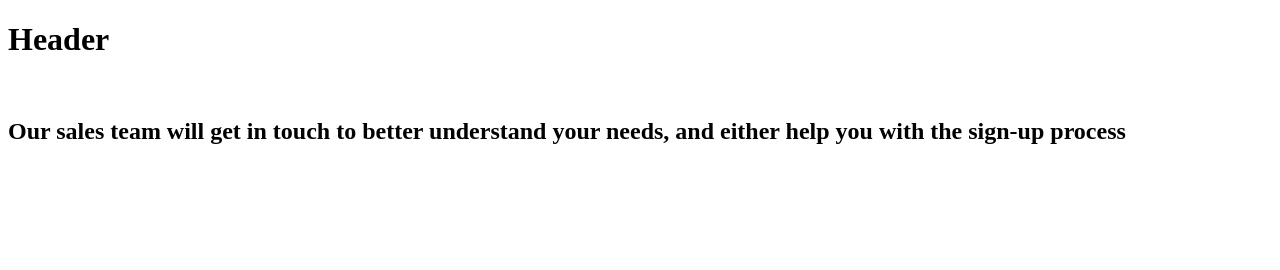
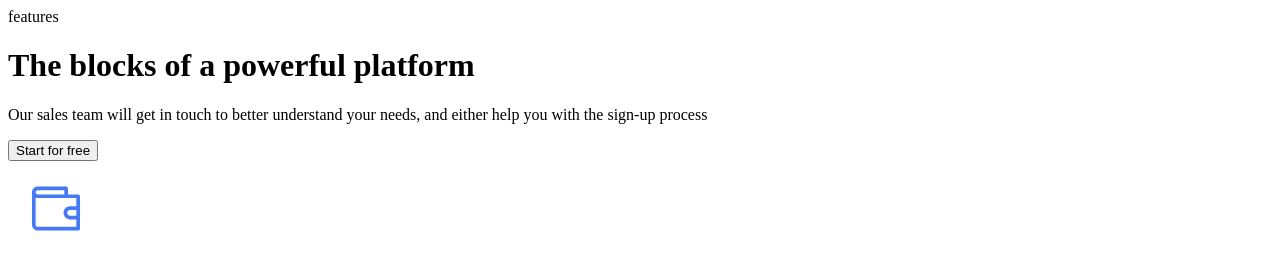
Before and after one commit to fixchick/fixchick.github.io, a plain HTML site: page markup_practice/1.html in a window 1280 px wide. Drawn offline with Linux system fonts and the light colour scheme.

Commit message:
add markup

```diff
--- a/markup_practice/1.html
+++ b/markup_practice/1.html
@@ -1,16 +1,41 @@
 <!DOCTYPE html>
 <html lang="en">
   <head>
+    <link rel="stylesheet" href="css/1.css" />
     <meta charset="UTF-8" />
     <meta name="viewport" content="width=device-width, initial-scale=1.0" />
     <title>Features</title>
   </head>
   <body>
-    <h1>Header</h1>
-    <br />
-    <h2>
+    <div>features</div>
+    <h1>The blocks of a powerful platform</h1>
+    <p>
       Our sales team will get in touch to better understand your needs, and
       either help you with the sign-up process
-    </h2>
+    </p>
+    <button>Start for free</button>
+    <div class="cards">
+      <div class="card">
+        <div class="icon">
+          <svg
+            width="96"
+            height="96"
+            viewBox="0 0 96 96"
+            fill="none"
+            xmlns="http://www.w3.org/2000/svg"
+          >
+            <path
+              fill-rule="evenodd"
+              clip-rule="evenodd"
+              d="M59.9534 33.4571H70.1826C71.2115 33.4571 71.9984 34.2438 71.9984 35.273V67.6552C71.9984 68.6841 71.2116 69.471 70.1826 69.471H29.7502C26.6027 69.471 24 66.8682 24 63.7208V31.3386C24 28.1912 26.6027 25.5884 29.7502 25.5885H58.1377C59.1666 25.5885 59.9534 26.3753 59.9534 27.4043V33.4571ZM56.3218 29.2201H29.7502C28.6001 29.2201 27.6317 30.1884 27.6317 31.3384C27.6317 32.4885 28.6001 33.4569 29.7502 33.4569H56.3218V29.2201ZM68.3667 65.8393H29.7502C28.6001 65.8393 27.6317 64.8709 27.6317 63.7208V36.6649C27.6921 36.7254 27.8132 36.7254 27.8738 36.7254C27.8988 36.7254 27.9239 36.7358 27.9533 36.7479C27.9948 36.7651 28.045 36.7859 28.1159 36.7859C28.237 36.8464 28.3581 36.8464 28.4185 36.8464C28.4488 36.8464 28.479 36.8615 28.5093 36.8766C28.5396 36.8917 28.5698 36.9068 28.6001 36.9068C28.6606 36.9068 28.7211 36.922 28.7817 36.9371L28.7817 36.9371C28.8422 36.9522 28.9028 36.9673 28.9633 36.9673H29.1448H29.6896H68.3061V45.3206H62.0718C58.4403 45.3206 55.5349 48.226 55.5349 51.8575C55.5349 55.4891 58.4402 58.3944 62.0718 58.3944H68.3061V65.839H68.3667V65.8393ZM68.3061 54.763V48.9523H62.0718C60.4981 48.9523 59.1665 50.2839 59.1665 51.8576C59.1665 53.4314 60.4981 54.763 62.0718 54.763H68.3061Z"
+              fill="#4579F5"
+            />
+          </svg>
+        </div>
+      </div>
+      <div></div>
+      <div></div>
+      <div></div>
+    </div>
   </body>
 </html>
```
Also changed, not shown: markup_practice/css/1.css (added), 1 other file.
